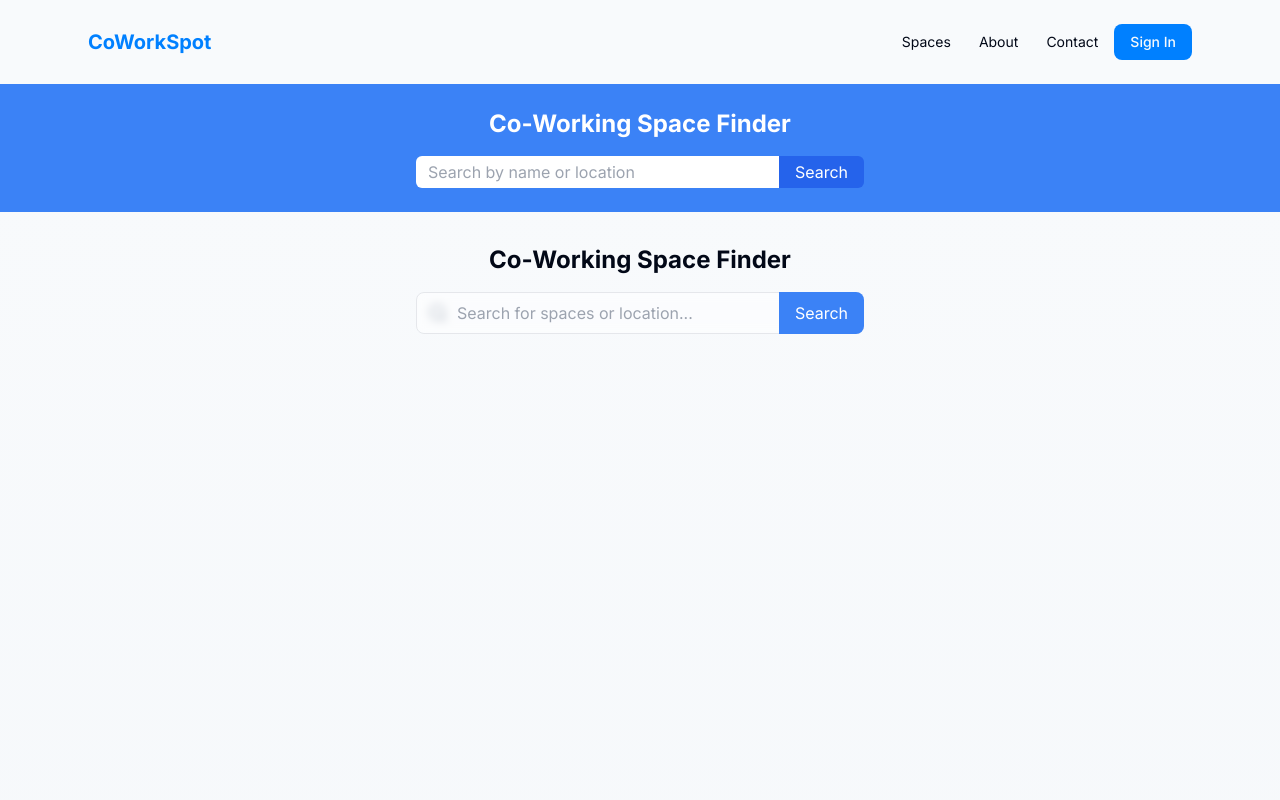
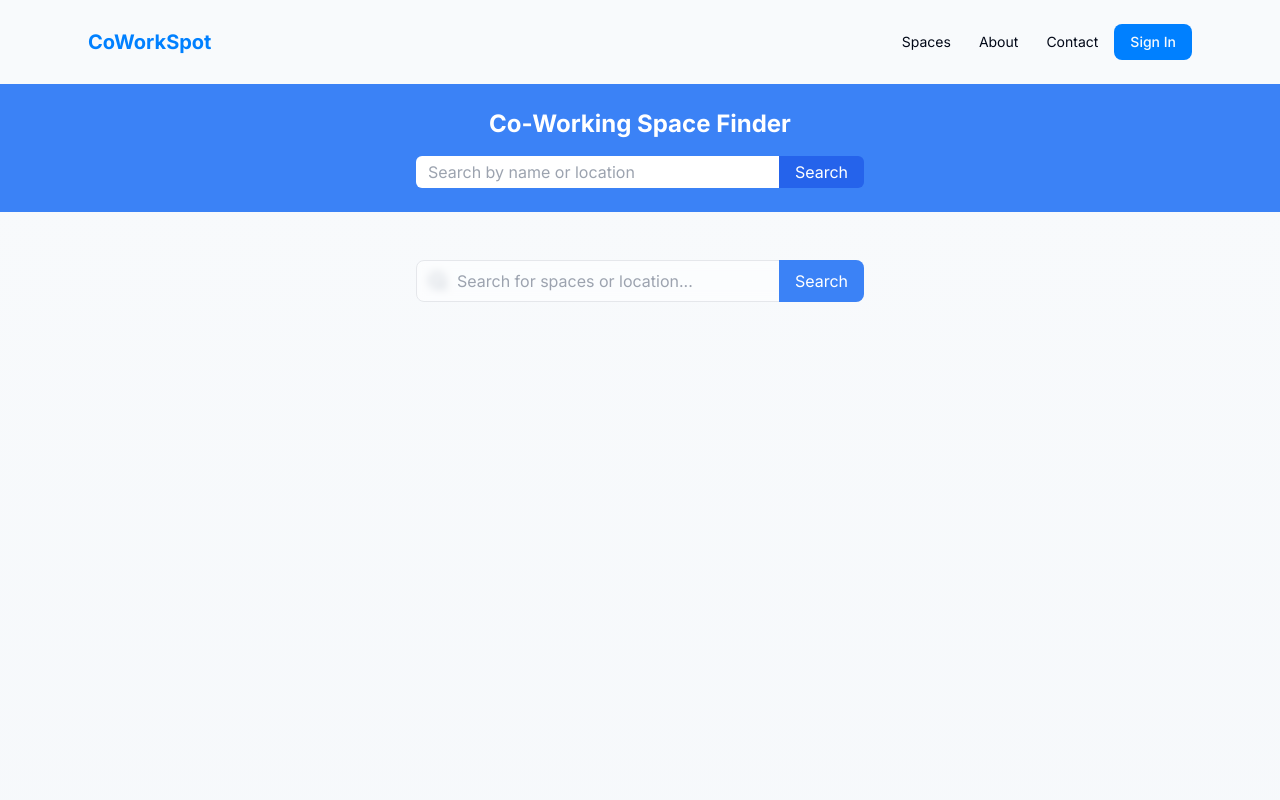
Before and after one commit to maneeshsit/coworkspot-finder, a React (Vite) app: page / in a window 1280 px wide. Shown: the top 800 px of the page. Built offline with nearby package versions, Linux system fonts and the light colour scheme.

Commit message:
Refactor: Implement single finder
Refactor the application to only include one co-working space finder, adhering to the specified layout.

```diff
--- a/src/components/SpacesList.tsx
+++ b/src/components/SpacesList.tsx
@@ -29,10 +29,6 @@ const SpacesList: React.FC = () => {
   return (
     <section id="results" className="py-8 bg-gradient-to-b from-background to-secondary/30">
       <div className="container max-w-7xl mx-auto px-4 sm:px-6">
-        {/* Section header */}
-        <div className="mb-6 text-center">
-          <h2 className="text-2xl font-bold mb-2">Co-Working Space Finder</h2>
-
         {/* Filter input */}
         <div className="relative max-w-md mx-auto mt-4 mb-8">
           <div className="absolute inset-y-0 left-0 pl-3 flex items-center pointer-events-none">
@@ -50,7 +46,6 @@ const SpacesList: React.FC = () => {
           >
             Search
           </button>
-          </div>
         </div>
 
         {/* Spaces grid */}
```
Lines whose indentation alone changed are shown as unchanged.
